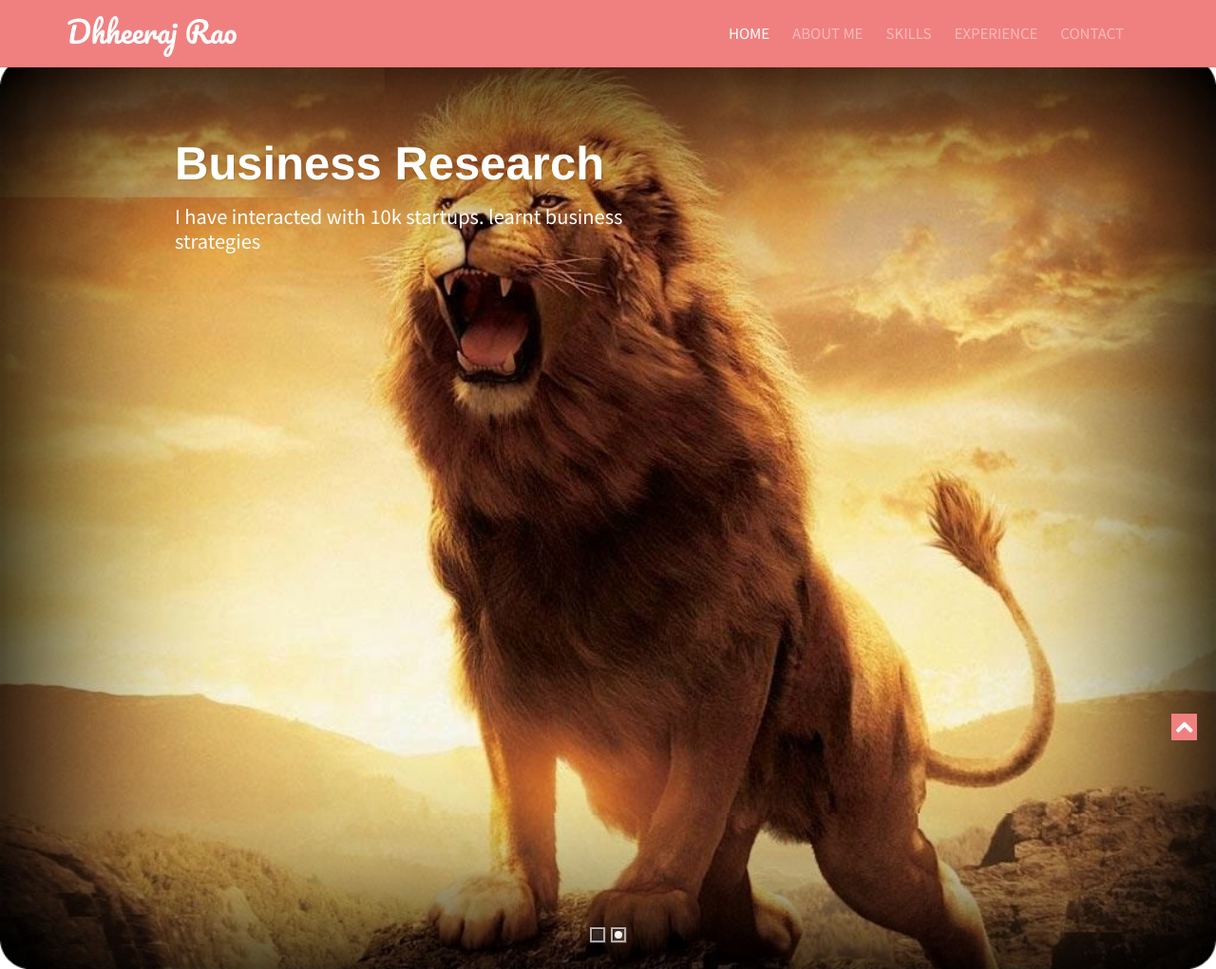
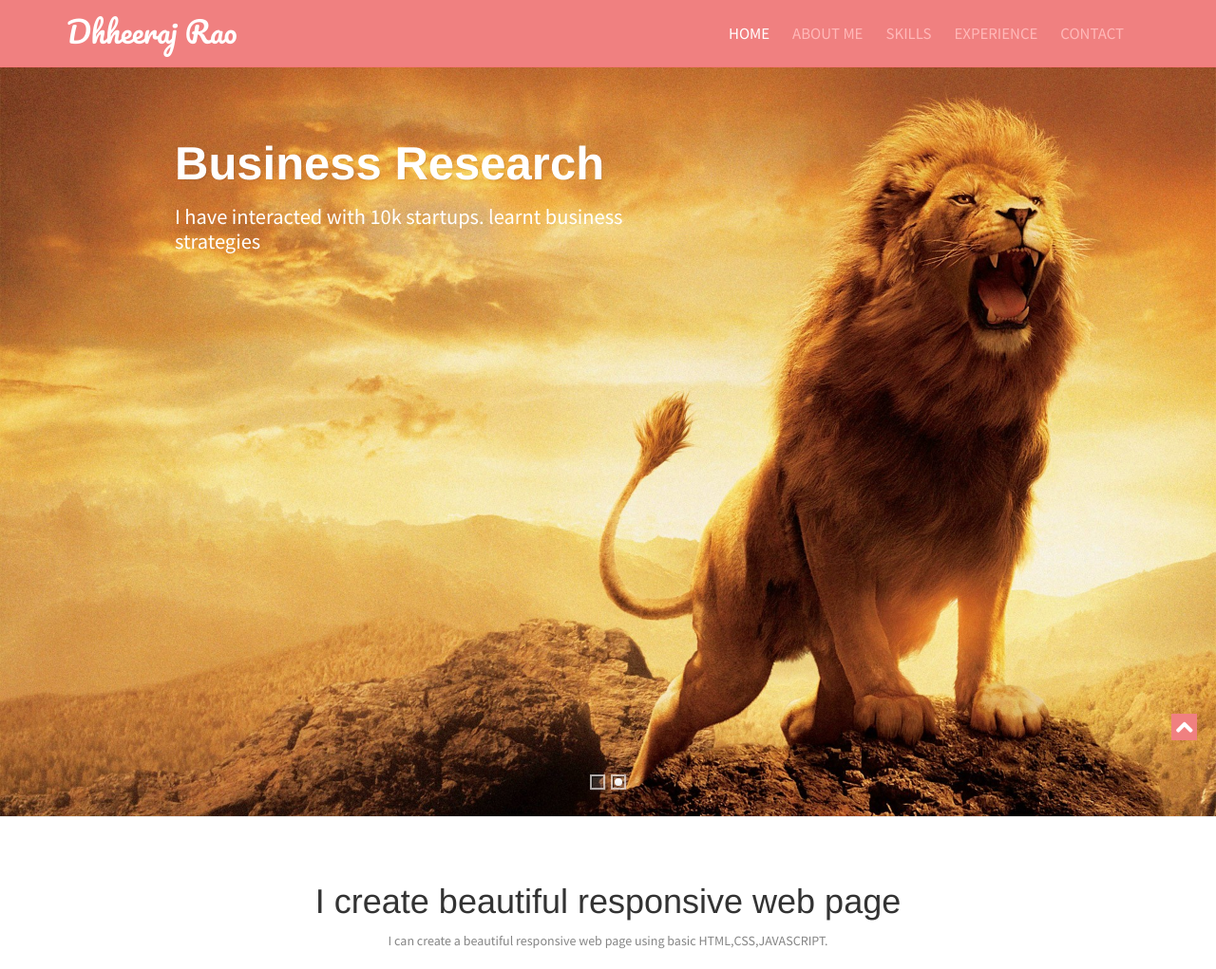
Before and after one commit to dhheerajrao/dhheerajrao.github.io, a plain HTML site: page index.html in a window 1280 px wide. Shown: the top 1021 px of the page at 95% size. Drawn offline with Linux system fonts and the light colour scheme.

Commit message:
second commit

```diff
--- a/index.html
+++ b/index.html
@@ -65,7 +65,7 @@
     <div id="#top"></div>
     <section id="home">
         <div class="banner-container">
-            <img src="images/my1.JPG" alt="banner" />
+            <img src="images/ht.JPG" alt="banner" />
             <div class="container banner-content">
                 <div id="da-slider" class="da-slider">
                     <div class="da-slide">
```
